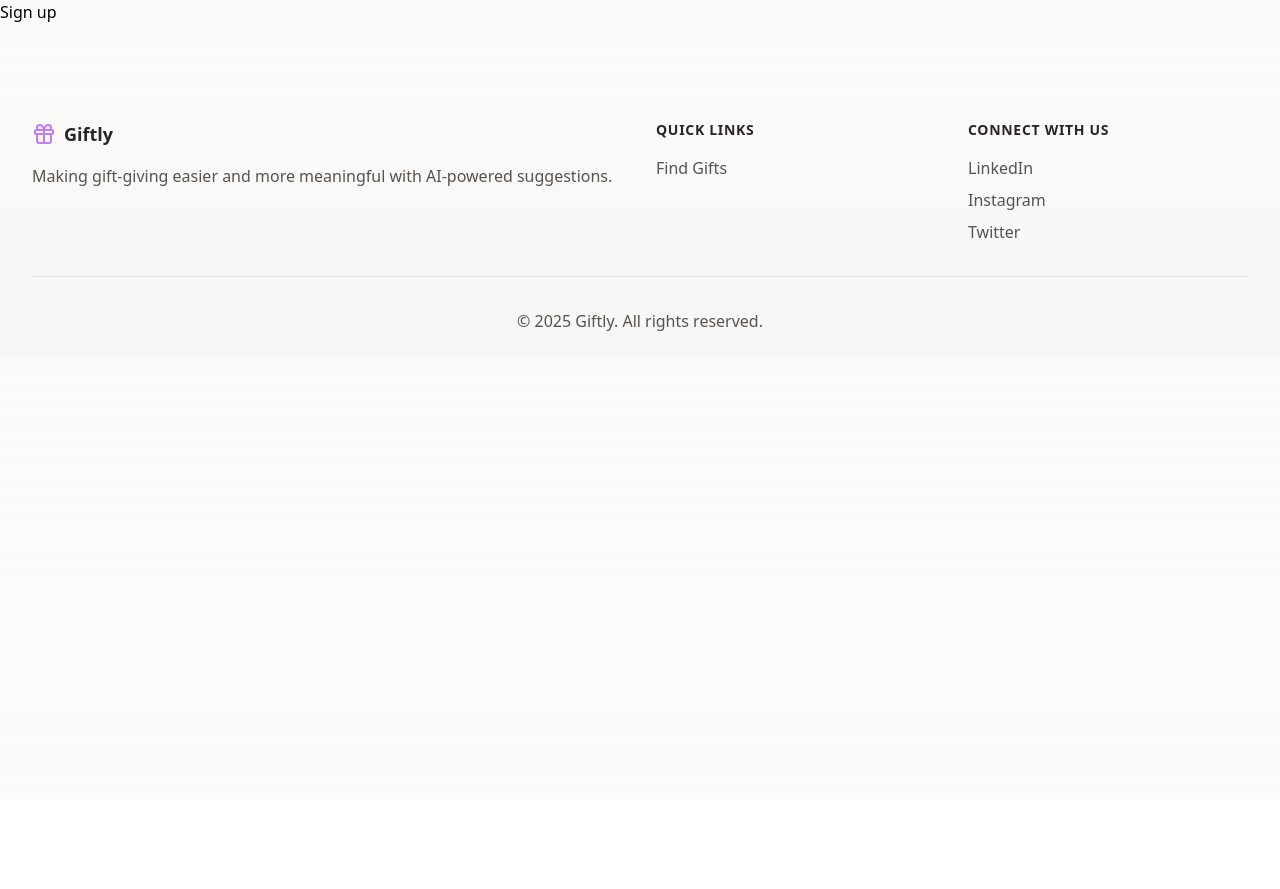
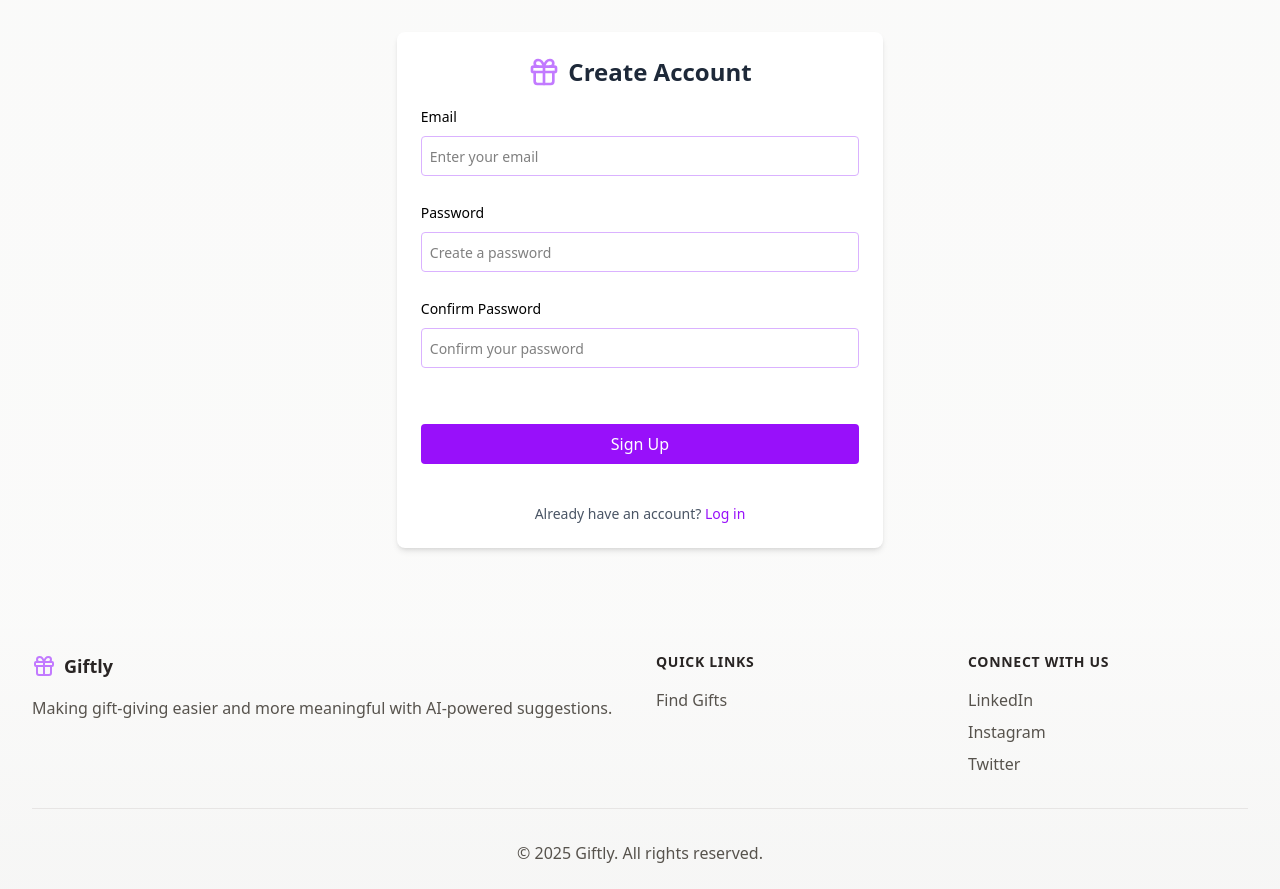
Before and after one commit to hilda-ut/gift-genius, a Next.js app: page /sign-up in a window 1280 px wide. Before the commit the page ends 800 px from the top, so only its background shows below. Built offline with nearby package versions, Linux system fonts and the light colour scheme.

Commit message:
Add signup form component initial - Remove duplicate component - Add layout comp to keep page layouts consistent

```diff
--- a/src/app/(auth)/sign-up/page.tsx
+++ b/src/app/(auth)/sign-up/page.tsx
@@ -1,5 +1,10 @@
-import SignUpForm from '@/components/gift-card/auth/SignUpForm';
+import SignUpForm from '@components/auth/SignUpForm';
+import PageContainer from '@components/layout/PageContainer';
 
 export default function SignUpPage() {
-  return <SignUpForm />;
+  return (
+    <PageContainer classes="flex justify-center">
+      <SignUpForm />
+    </PageContainer>
+  );
 }
--- a/src/components/auth/SignUpForm.tsx
+++ b/src/components/auth/SignUpForm.tsx
@@ -1,3 +1,81 @@
+'use client';
+
+import { useState } from 'react';
+import { Gift } from 'lucide-react';
+import { Input } from '../ui/Input';
+import { Label } from '../ui/Label';
+import Button from '../ui/Button';
+
 export default function SignUpForm() {
-  return <div>SignUpForm</div>;
+  const [email, setEmail] = useState('');
+  const [password, setPassword] = useState('');
+  const [confirmPassword, setConfirmPassword] = useState('');
+
+  const handleSubmit = async (e: React.FormEvent) => {
+    e.preventDefault();
+    // TODO: Implement sign up logic
+    console.log('Sign up:', { email, password });
+  };
+
+  return (
+    <div className='w-full flex flex-col align-center space-y-6 p-6 bg-white rounded-lg shadow-md md:w-3/5 lg:w-2/5'>
+      <form onSubmit={handleSubmit} className='flex flex-col space-y-4'>
+        <div className="flex items-center justify-center">
+          <Gift className="h-8 w-8 text-purple-400 mr-2" />
+          <h2 className="text-2xl font-bold text-gray-800">Create Account</h2>
+        </div>
+
+        <div>
+          <Label htmlFor="email">Email</Label>
+          <Input
+            id="email"
+            type="email"
+            placeholder="Enter your email"
+            value={email}
+            onChange={(e) => setEmail(e.target.value)}
+            required
+          />
+        </div>
+
+        <div>
+          <Label htmlFor="password">Password</Label>
+          <Input
+            id="password"
+            type="password"
+            placeholder="Create a password"
+            value={password}
+            onChange={(e) => setPassword(e.target.value)}
+            required
+          />
+        </div>
+
+        <div>
+          <Label htmlFor="confirmPassword">Confirm Password</Label>
+          <Input
+            id="confirmPassword"
+            type="password"
+            placeholder="Confirm your password"
+            value={confirmPassword}
+            onChange={(e) => setConfirmPassword(e.target.value)}
+            required
+          />
+        </div>
+
+        <Button
+          type="submit"
+          className="w-full mt-8"
+        >
+          Sign Up
+        </Button>
+
+
+      </form>
+      <p className="text-center text-sm text-gray-600 mt-4">
+        Already have an account?{' '}
+        <a href="/login" className="text-purple-600 hover:text-purple-700 font-medium">
+          Log in
+        </a>
+      </p>
+    </div>
+  );
 }
--- a/src/components/gift-card/auth/SignInForm.tsx
+++ /dev/null
@@ -1,12 +0,0 @@
-const SignInForm = () => {
-  return (
-    <>
-      <h3>Sign in</h3>
-      <form>
-        <input />
-      </form>
-    </>
-  );
-};
-
-export default SignInForm;
--- a/src/components/gift-card/auth/SignUpForm.tsx
+++ /dev/null
@@ -1,12 +0,0 @@
-const SignUpForm = () => {
-  return (
-    <>
-      <h3>Sign up</h3>
-      <form>
-        <input />
-      </form>
-    </>
-  );
-};
-
-export default SignUpForm;
--- /dev/null
+++ b/src/components/layout/PageContainer.tsx
@@ -0,0 +1,13 @@
+export default function PageContainer({
+  children,
+  classes,
+}: {
+  children: React.ReactNode,
+  classes?: string,
+ }) {
+  return (
+    <div className={`w-full px-4 py-8 sm:px-6 lg:px-8 ${classes}`}>
+      {children}
+    </div>
+  );
+}
```
Also changed, not shown: src/app/globals.css (line endings or trailing spaces).
